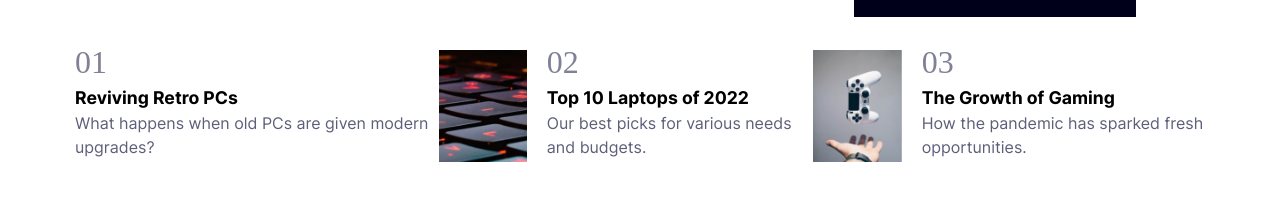
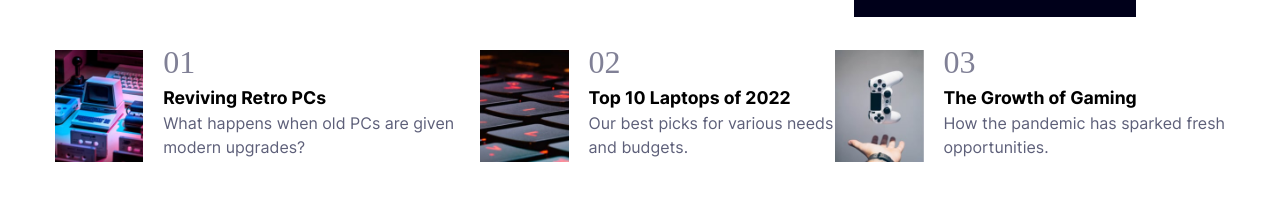
Before and after one commit to saichethan24/News-homepage-Frontend-Mentor, a plain HTML site: page index.html in a window 1280 px wide. Shown: the part 727-924 px from the top of the page. Drawn offline with Linux system fonts and the light colour scheme.

Commit message:
Update index.html

```diff
--- a/index.html
+++ b/index.html
@@ -95,7 +95,7 @@
 
     <div id="foo-col-1">
 
-      <img src="./images/image-retro-pcs.jpg" alt="">
+      <img src="./image-retro-pcs.jpg" alt="">
 
       <span class="last_span">01</span>
 
```
